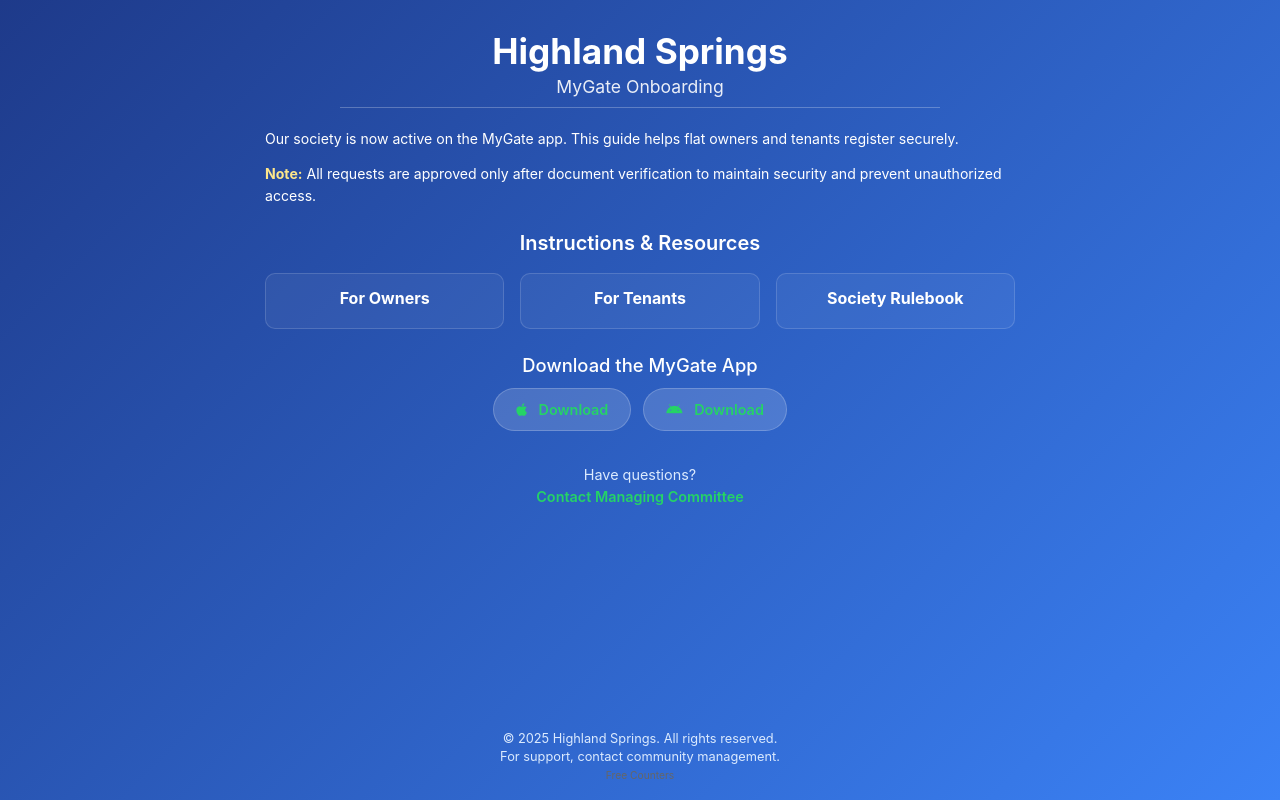
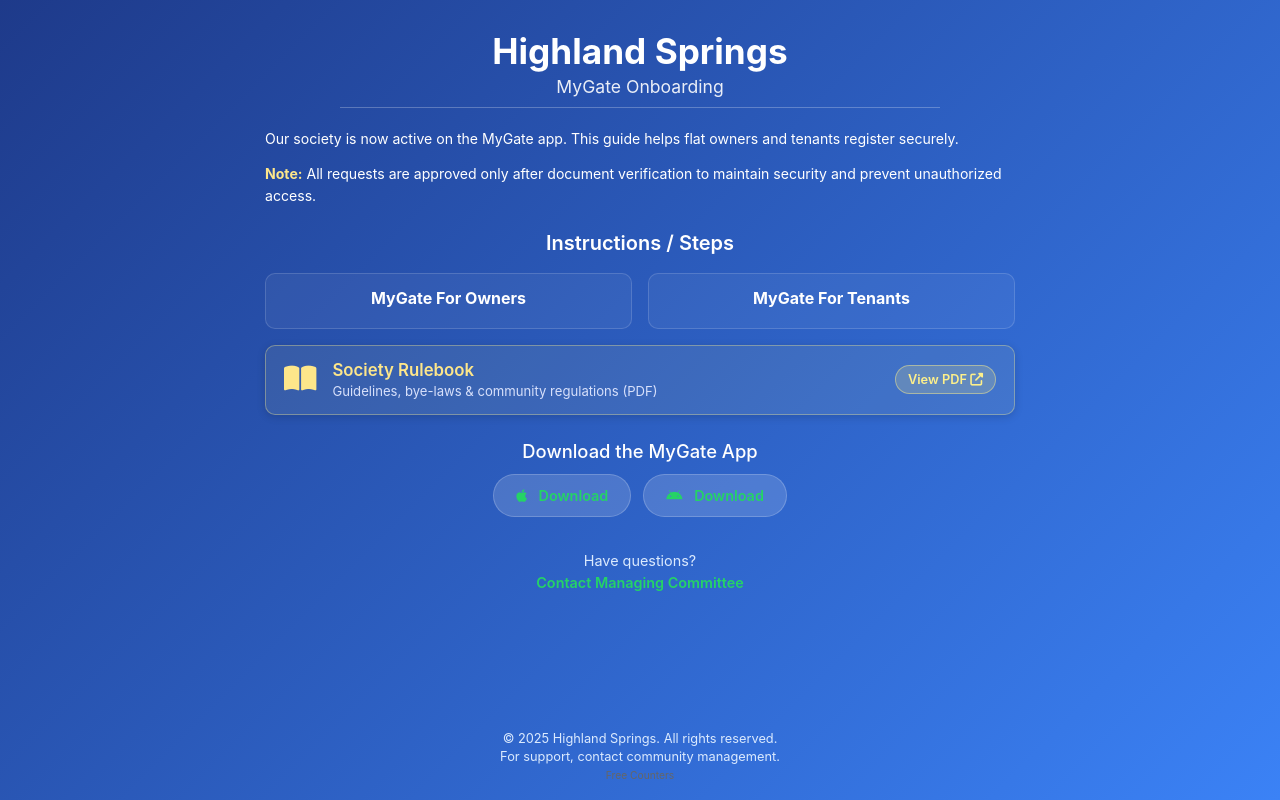
Before and after one commit to PatilManoj1717/highland-springs-website, a website: page index.html in a window 1280 px wide. Drawn offline with Linux system fonts and the light colour scheme.

Commit message:
Direct PDF rulebook access, differentiated rulebook card, and rename to Managing Committee

```diff
--- a/index.html
+++ b/index.html
@@ -28,16 +28,29 @@
 
         <!-- Flow Buttons -->
         <section class="flow-start">
-            <h3>Instructions & Resources</h3>
+            <h3>Instructions / Steps</h3>
             <div class="steps">
                 <a href="owner.html" class="step-box">
-                    <h4>For Owners</h4>
+                    <h4>MyGate For Owners</h4>
                 </a>
                 <a href="tenant.html" class="step-box">
-                    <h4>For Tenants</h4>
+                    <h4>MyGate For Tenants</h4>
                 </a>
-                <a href="rulebook.html" class="step-box">
-                    <h4>Society Rulebook</h4>
+            </div>
+
+            <!-- Society Rulebook (Differentiated from MyGate) -->
+            <div class="rulebook-container">
+                <a href="rulebook.pdf" target="_blank" class="rulebook-card">
+                    <div class="rulebook-icon">
+                        <i class="fas fa-book-open"></i>
+                    </div>
+                    <div class="rulebook-content">
+                        <h4>Society Rulebook</h4>
+                        <p>Guidelines, bye-laws & community regulations (PDF)</p>
+                    </div>
+                    <div class="rulebook-badge">
+                        <span>View PDF <i class="fas fa-external-link-alt"></i></span>
+                    </div>
                 </a>
             </div>
         </section>
--- a/styles.css
+++ b/styles.css
@@ -101,7 +101,7 @@ main {
 }
 
 .step-box {
-  flex: 1 1 200px;
+  flex: 1 1 45%;
   text-decoration: none;
   background: rgba(255, 255, 255, 0.05);
   border: 1px solid rgba(255, 255, 255, 0.15);
@@ -272,31 +272,89 @@ em {
   color: #1e40af;
 }
 
-/* === PDF Viewer === */
-.pdf-viewer-section {
+/* === Society Rulebook Card (Differentiated from MyGate) === */
+.rulebook-container {
+  margin-top: 16px;
   width: 100%;
-  margin: 10px 0 20px;
 }
 
-.pdf-container {
-  width: 100%;
+.rulebook-card {
+  display: flex;
+  align-items: center;
+  gap: 16px;
+  background: rgba(254, 240, 138, 0.08);
+  border: 1px solid rgba(254, 240, 138, 0.35);
   border-radius: 10px;
-  overflow: hidden;
-  box-shadow: 0 4px 15px rgba(0, 0, 0, 0.2);
-  background: rgba(255, 255, 255, 0.05);
-  border: 1px solid rgba(255, 255, 255, 0.15);
+  padding: 14px 18px;
+  text-decoration: none;
+  color: #fff;
+  transition: all 0.25s ease;
+  cursor: pointer;
+  box-shadow: 0 2px 8px rgba(0, 0, 0, 0.15);
 }
 
-.pdf-container iframe {
-  display: block;
-  width: 100%;
-  height: 75vh;
-  min-height: 550px;
-  border: none;
+.rulebook-card:hover {
+  background: rgba(254, 240, 138, 0.16);
+  transform: translateY(-2px);
+  border-color: rgba(254, 240, 138, 0.65);
 }
 
-.pdf-fallback {
-  padding: 24px;
-  text-align: center;
-  color: #dbeafe;
+.rulebook-icon {
+  font-size: 1.8em;
+  color: #fde68a;
+  flex-shrink: 0;
+  display: flex;
+  align-items: center;
+  justify-content: center;
 }
+
+.rulebook-content {
+  flex: 1;
+  text-align: left;
+}
+
+.rulebook-content h4 {
+  font-size: 1.05em;
+  font-weight: 600;
+  color: #fde68a;
+  margin-bottom: 2px;
+}
+
+.rulebook-content p {
+  font-size: 0.82em;
+  line-height: 1.4;
+  color: #e0e7ff;
+  opacity: 0.95;
+}
+
+.rulebook-badge {
+  flex-shrink: 0;
+  background: rgba(254, 240, 138, 0.18);
+  border: 1px solid rgba(254, 240, 138, 0.45);
+  color: #fef08a;
+  padding: 6px 12px;
+  border-radius: 20px;
+  font-size: 0.8em;
+  font-weight: 600;
+  white-space: nowrap;
+  display: flex;
+  align-items: center;
+  gap: 6px;
+  transition: all 0.2s ease;
+}
+
+.rulebook-card:hover .rulebook-badge {
+  background: rgba(254, 240, 138, 0.3);
+}
+
+@media (max-width: 520px) {
+  .rulebook-card {
+    flex-wrap: wrap;
+    gap: 12px;
+  }
+
+  .rulebook-badge {
+    margin-top: 4px;
+    align-self: flex-start;
+  }
+}
```
Also changed, not shown: owner.html (+3 -3 lines), rulebook.html (deleted, +0 -77 lines), tenant.html (+3 -3 lines), vercel.json.
